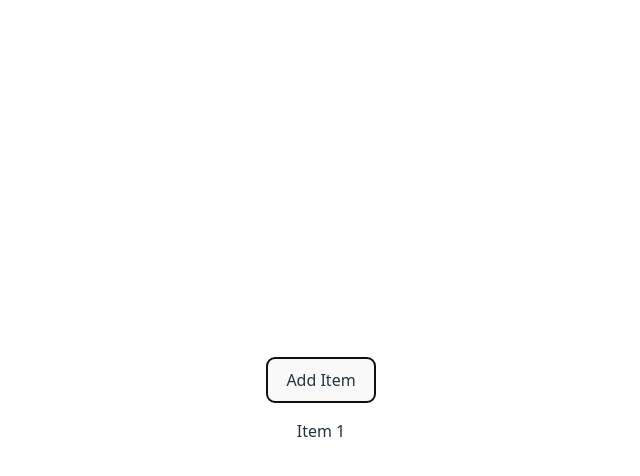
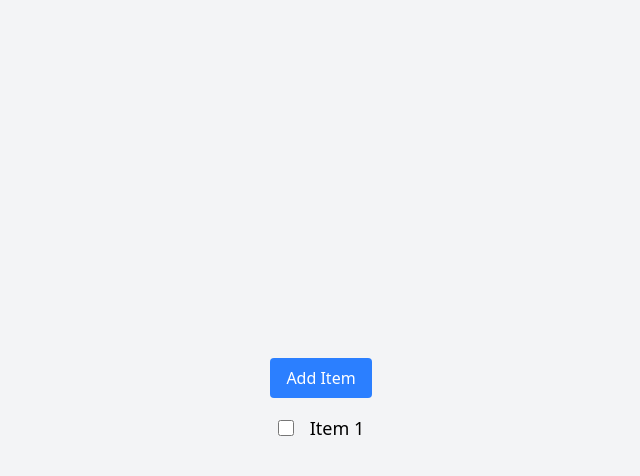
Before and after one commit to mackentish/todo-app, a React (Vite) app: page / in a window 1280 px wide. Both pictures are taken after a click on the button "Add Item". Shown: the top 476 px of the page, without its empty margins (319-959 px from the left). Built offline with nearby package versions, Linux system fonts and the light colour scheme.

Commit message:
initial stylings and file structure

```diff
--- a/src/App.css
+++ /dev/null
@@ -1,42 +0,0 @@
-#root {
-    max-width: 1280px;
-    margin: 0 auto;
-    padding: 2rem;
-    text-align: center;
-}
-
-.logo {
-    height: 6em;
-    padding: 1.5em;
-    will-change: filter;
-    transition: filter 300ms;
-}
-.logo:hover {
-    filter: drop-shadow(0 0 2em #646cffaa);
-}
-.logo.react:hover {
-    filter: drop-shadow(0 0 2em #61dafbaa);
-}
-
-@keyframes logo-spin {
-    from {
-        transform: rotate(0deg);
-    }
-    to {
-        transform: rotate(360deg);
-    }
-}
-
-@media (prefers-reduced-motion: no-preference) {
-    a:nth-of-type(2) .logo {
-        animation: logo-spin infinite 20s linear;
-    }
-}
-
-.card {
-    padding: 2em;
-}
-
-.read-the-docs {
-    color: #888;
-}
--- a/src/App.tsx
+++ b/src/App.tsx
@@ -1,6 +1,7 @@
 import { itemsAtom } from './atoms';
 import { useAtom } from 'jotai';
-import './App.css';
+import { ListView } from './pages';
+import { Button } from './components';
 
 function App() {
     const [items, setItems] = useAtom(itemsAtom);
@@ -15,13 +16,9 @@ function App() {
     };
 
     return (
-        <div className="flex flex-col gap-4 w-full justify-center">
-            <button onClick={handleClick}>Add Item</button>
-            <ul>
-                {items.map((item, index) => (
-                    <li key={index}>{item.name}</li>
-                ))}
-            </ul>
+        <div className="bg-gray-100 min-h-screen dark:bg-gray-900 flex flex-col gap-4 w-full justify-center items-center p-4">
+            <Button onClick={handleClick}>Add Item</Button>
+            <ListView />
         </div>
     );
 }
--- /dev/null
+++ b/src/components/index.ts
@@ -0,0 +1,2 @@
+export * from './item';
+export * from './ui';
--- /dev/null
+++ b/src/components/item.tsx
@@ -0,0 +1,27 @@
+import type { Item } from '../models/item';
+import { useAtom } from 'jotai';
+import { itemsAtom } from '../atoms/items-atom';
+import { Text } from './ui';
+
+export function ItemComponent({ item }: { item: Item }) {
+    const [, setItems] = useAtom(itemsAtom);
+
+    const toggleCompletion = () => {
+        // Update the item's completion status in the global state
+        setItems((prevItems) =>
+            prevItems.map((it) => (it.id === item.id ? { ...it, completed: !it.completed } : it)),
+        );
+    };
+
+    return (
+        <div className="flex flex-row gap-4 items-center">
+            <input
+                className="w-4 h-4 rounded-lg cursor-pointer"
+                type="checkbox"
+                checked={item.completed}
+                onChange={toggleCompletion}
+            />
+            <Text className={item.completed ? 'line-through' : ''}>{item.name}</Text>
+        </div>
+    );
+}
--- /dev/null
+++ b/src/components/ui/Button.tsx
@@ -0,0 +1,10 @@
+export function Button({ onClick, children }: { onClick: () => void; children: React.ReactNode }) {
+    return (
+        <button
+            onClick={onClick}
+            className="flex flex-row gap-2 items-center justify-center cursor-pointer px-4 py-2 bg-blue-500 text-white rounded hover:bg-blue-600 transition-colors duration-200"
+        >
+            {children}
+        </button>
+    );
+}
--- /dev/null
+++ b/src/components/ui/Text.tsx
@@ -0,0 +1,3 @@
+export function Text({ children, className }: { children: React.ReactNode; className?: string }) {
+    return <p className={`text-lg text-black dark:text-white ${className}`}>{children}</p>;
+}
--- /dev/null
+++ b/src/components/ui/index.ts
@@ -0,0 +1,2 @@
+export * from './Button';
+export * from './Text';
--- a/src/index.css
+++ b/src/index.css
@@ -1,70 +1 @@
 @import 'tailwindcss';
-
-:root {
-    font-family: system-ui, Avenir, Helvetica, Arial, sans-serif;
-    line-height: 1.5;
-    font-weight: 400;
-
-    color-scheme: light dark;
-    color: rgba(255, 255, 255, 0.87);
-    background-color: #242424;
-
-    font-synthesis: none;
-    text-rendering: optimizeLegibility;
-    -webkit-font-smoothing: antialiased;
-    -moz-osx-font-smoothing: grayscale;
-}
-
-a {
-    font-weight: 500;
-    color: #646cff;
-    text-decoration: inherit;
-}
-a:hover {
-    color: #535bf2;
-}
-
-body {
-    margin: 0;
-    display: flex;
-    place-items: center;
-    min-width: 320px;
-    min-height: 100vh;
-}
-
-h1 {
-    font-size: 3.2em;
-    line-height: 1.1;
-}
-
-button {
-    border-radius: 8px;
-    border: 1px solid transparent;
-    padding: 0.6em 1.2em;
-    font-size: 1em;
-    font-weight: 500;
-    font-family: inherit;
-    background-color: #1a1a1a;
-    cursor: pointer;
-    transition: border-color 0.25s;
-}
-button:hover {
-    border-color: #646cff;
-}
-button:focus,
-button:focus-visible {
-    outline: 4px auto -webkit-focus-ring-color;
-}
-
-@media (prefers-color-scheme: light) {
-    :root {
-        color: #213547;
-        background-color: #ffffff;
-    }
-    a:hover {
-        color: #747bff;
-    }
-    button {
-        background-color: #f9f9f9;
-    }
-}
--- a/src/models/item.ts
+++ b/src/models/item.ts
@@ -1,6 +1,5 @@
 export type Item = {
     id: string;
     name: string;
-    description?: string;
     completed: boolean;
 };
--- /dev/null
+++ b/src/pages/index.ts
@@ -0,0 +1 @@
+export * from './list-view';
--- /dev/null
+++ b/src/pages/list-view.tsx
@@ -0,0 +1,17 @@
+import { ItemComponent } from '../components';
+import { itemsAtom } from '../atoms';
+import { useAtom } from 'jotai';
+
+export function ListView() {
+    const [items] = useAtom(itemsAtom);
+
+    return (
+        <ol>
+            {items.map((item) => (
+                <li key={item.id}>
+                    <ItemComponent item={item} />
+                </li>
+            ))}
+        </ol>
+    );
+}
```
